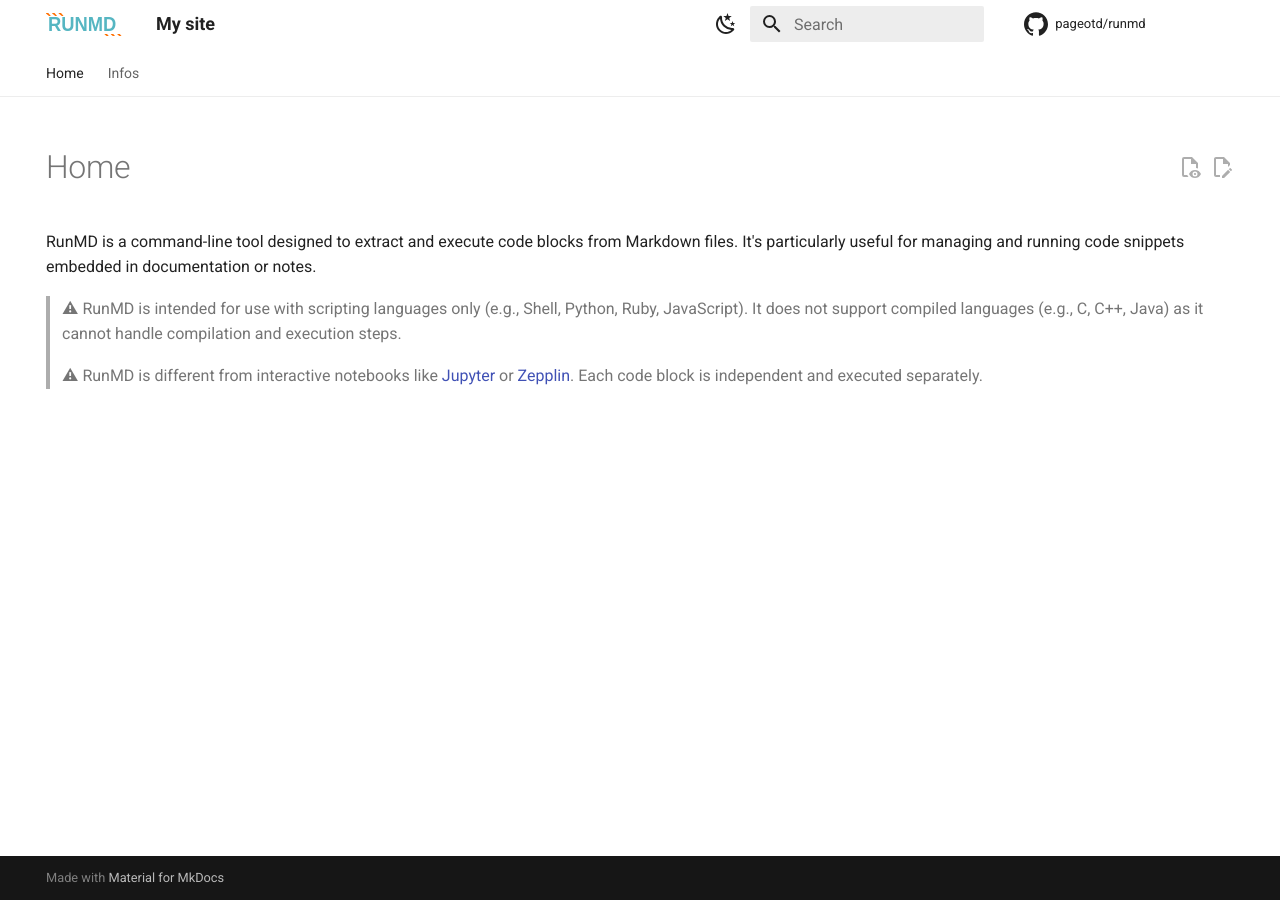
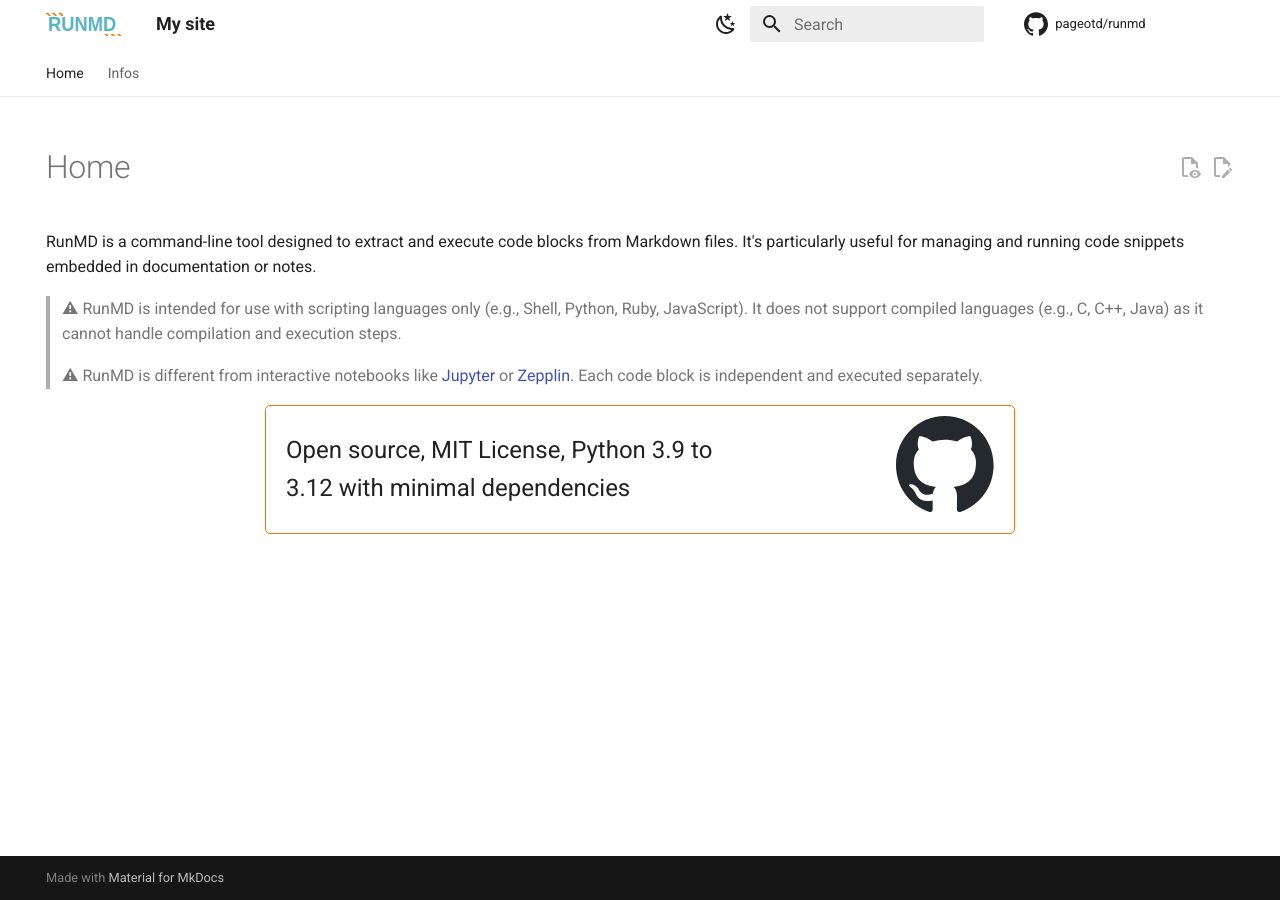
Before and after one commit to PageotD/runmd, an MkDocs documentation site: the page built from docs/index.md, in a window 1280 px wide. Built offline with MkDocs 1.6.1 and Material for MkDocs 9.7.7, drawn with Linux system fonts in a browser that asks for light colours; comment, search, counter and statistics services are not loaded.

Commit message:
docs: work on site index

```diff
--- a/docs/index.md
+++ b/docs/index.md
@@ -9,3 +9,12 @@ RunMD is a command-line tool designed to extract and execute code blocks from Ma
 > **⚠** RunMD is intended for use with scripting languages only (e.g., Shell, Python, Ruby, JavaScript). It does not support compiled languages (e.g., C, C++, Java) as it cannot handle compilation and execution steps.
 >
 > **⚠** RunMD is different from interactive notebooks like [Jupyter](https://jupyter.org/) or [Zepplin](https://zeppelin.apache.org/). Each code block is independent and executed separately.
+
+<div style="margin: 0 auto; padding: 10px 20px; width: 80%; max-width: 750px;text-align: center; border: 1px solid; border-radius: 5px; border-color: #ff6f00ff; display: flex; align-items: center; justify-content: space-between;">
+  <div style="width: 65%; font-size: 1.5em; text-align: left;">
+    Open source, MIT License, Python 3.9 to 3.12 with minimal dependencies
+  </div>
+  <div style="width: 25%; font-size: 1.5em; text-align: right;">
+    <img src="./static/github-mark.svg" />
+  </div>
+</div>
```
Also changed, not shown: docs/static/github-mark.svg (added), 1 other file.
